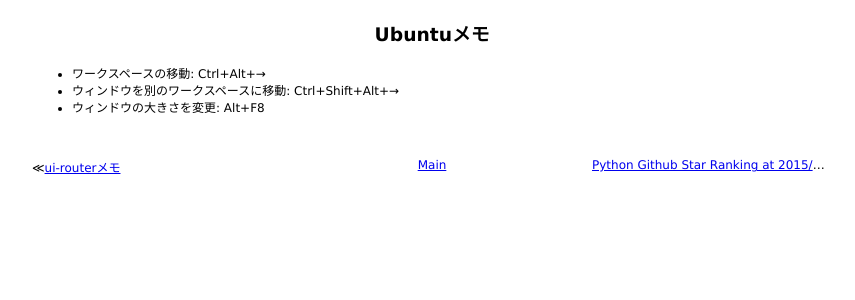
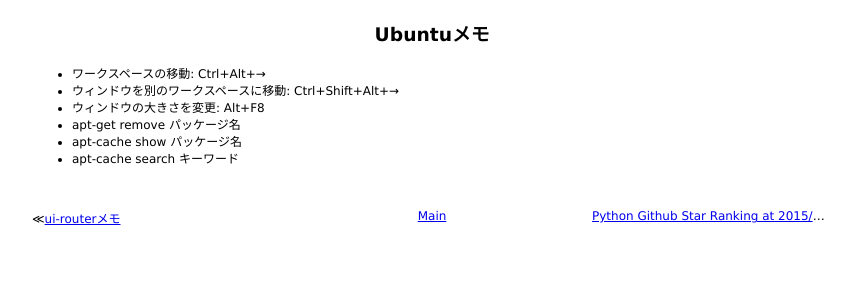
Before and after one commit to 38elements/38elements.github.com, a Jekyll site: the page built from _posts/2015-05-24-ubuntu.md, in a window 1280 px wide. Shown: the top 300 px of the page, without its empty margins (208-1063 px from the left). Built offline with Jekyll 4.4.1, drawn with Linux system fonts in a browser that asks for light colours.

Commit message:
Update 2015-05-24-ubuntu.md

```diff
--- a/_posts/2015-05-24-ubuntu.md
+++ b/_posts/2015-05-24-ubuntu.md
@@ -5,3 +5,6 @@ title: Ubuntuメモ
 * ワークスペースの移動: Ctrl+Alt+→
 * ウィンドウを別のワークスペースに移動: Ctrl+Shift+Alt+→
 * ウィンドウの大きさを変更: Alt+F8
+* apt-get remove パッケージ名
+* apt-cache show パッケージ名
+* apt-cache search キーワード
```
